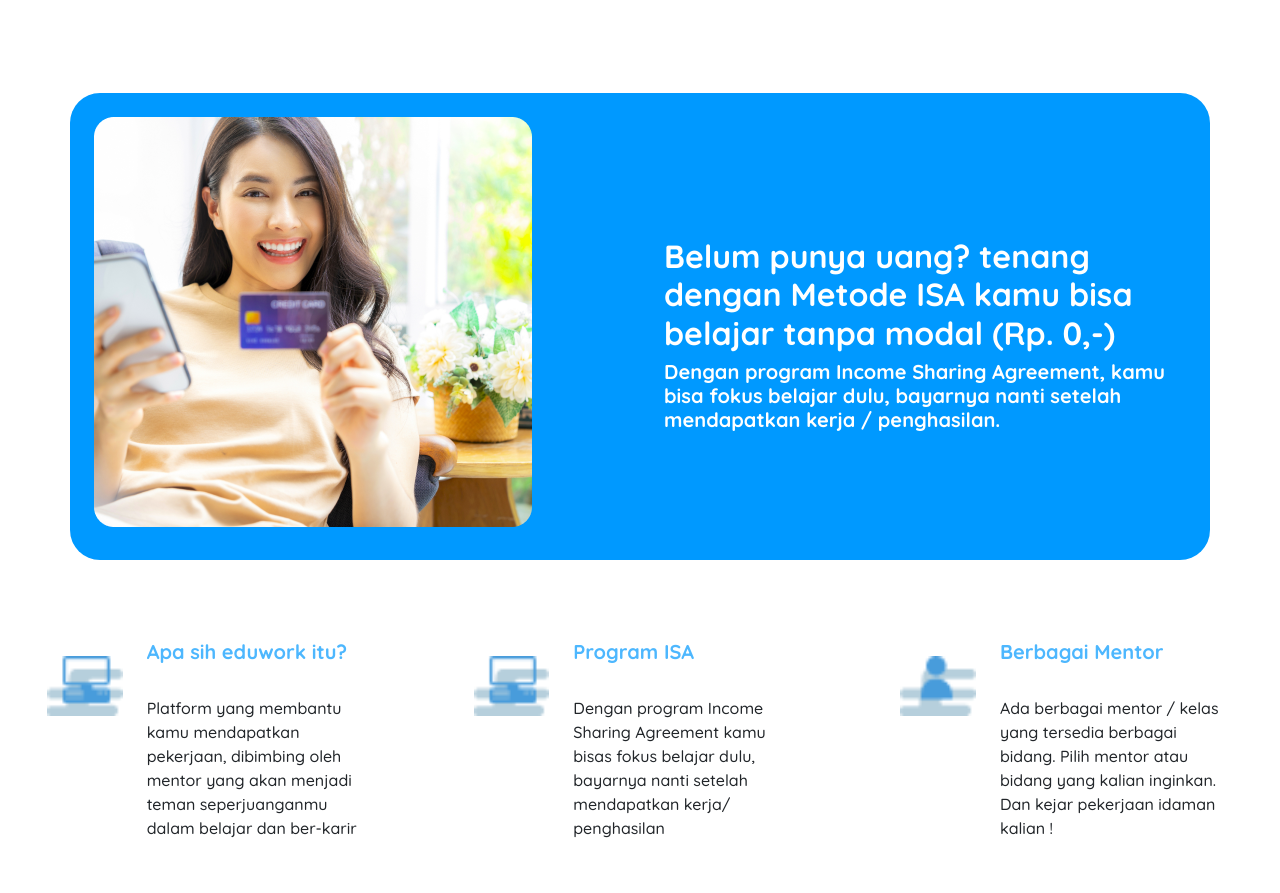
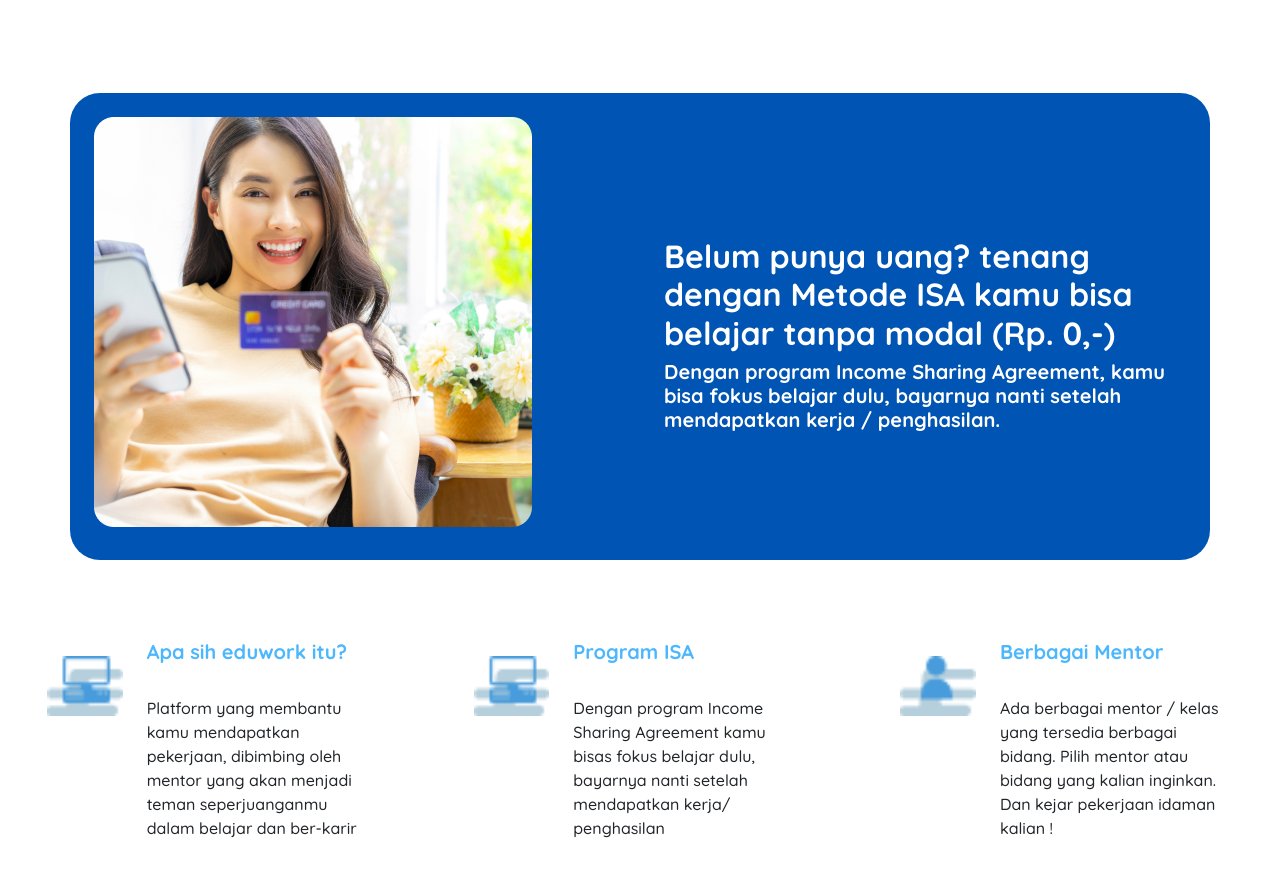
Before and after one commit to farishuwaidi/latihan-git, a plain HTML site: page index.html in a window 1280 px wide. Shown: the part 2251-3144 px from the top of the page. Drawn offline with nearby package versions, Linux system fonts and the light colour scheme.

Commit message:
[ADD] screenshot log && [CHANGE] bg-color in landing 4

```diff
--- a/index.html
+++ b/index.html
@@ -93,7 +93,7 @@
                 </div>
             </div>
         </div>
-        <div class="row mt-5 mb-5 py-4 text-white" style="background-color:#0099ff; border-radius: 30px;">
+        <div class="row mt-5 mb-5 py-4 text-white" style="background-color:#0054b3; border-radius: 30px;">
             <div class="col-lg-6 pl-4">
                 <div class="w-100">
                     <img src="/img/apaituisa.png" alt="free2" class="float-left">
```
Also changed, not shown: Screenshot 2022-12-25 013228.png (added).
